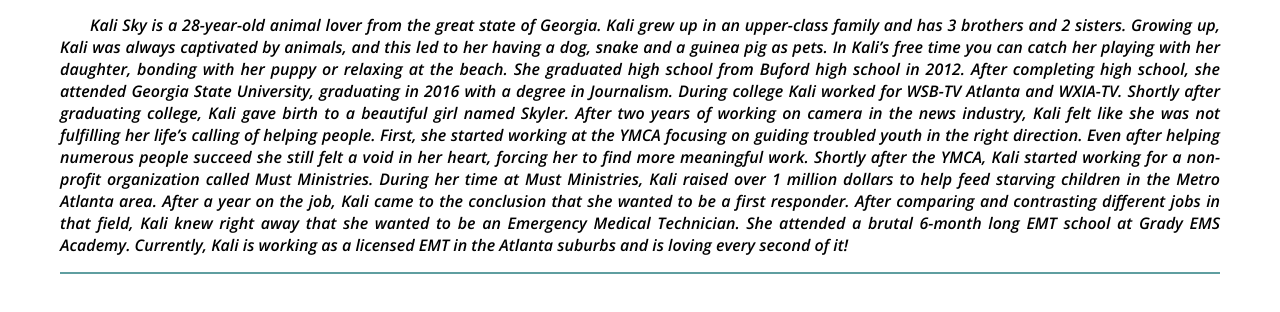
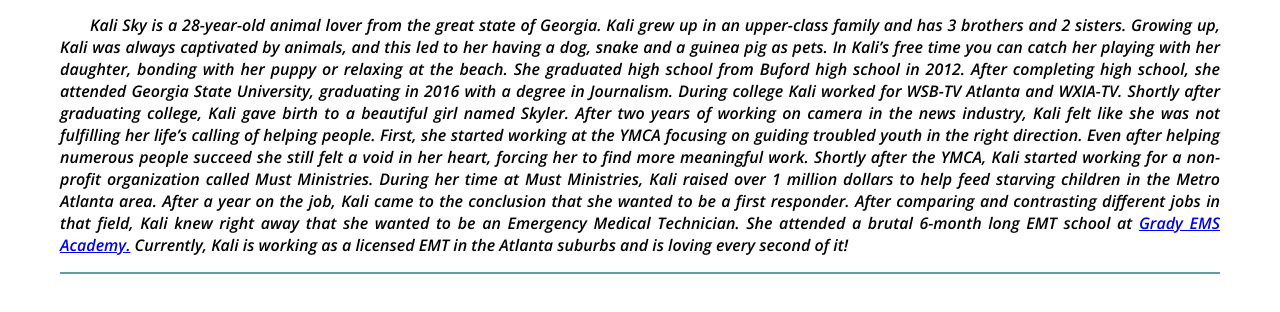
Before and after one commit to lucash0331/bioSite, a plain HTML site: page about.html in a window 1280 px wide. Shown: the part 840-1152 px from the top of the page. Drawn offline with nearby package versions, Linux system fonts and the light colour scheme.

Commit message:
Update about.html

```diff
--- a/about.html
+++ b/about.html
@@ -43,10 +43,15 @@
           During her time at Must Ministries, Kali raised over 1 million dollars to help feed starving children in
            the Metro Atlanta area. After a year on the job, Kali came to the conclusion that she wanted to be a
            first responder. After comparing and contrasting different jobs in that field, Kali knew right away that
-            she wanted to be an Emergency Medical Technician. She attended a brutal 6-month long EMT school at Grady
-             EMS Academy. Currently, Kali is working as a licensed EMT in the Atlanta suburbs and is loving every
+            she wanted to be an Emergency Medical Technician. She attended a brutal 6-month long EMT school at
+              <a href="https://www.gradyhealth.org/grady-ems/ems-academy/">Grady
+             EMS Academy.</a> Currently, Kali is working as a licensed EMT in the Atlanta suburbs and is loving every
               second of it!</p>
 </div>
 
+<footer>
+
+
+</footer>
 </body>
 </html>
```
